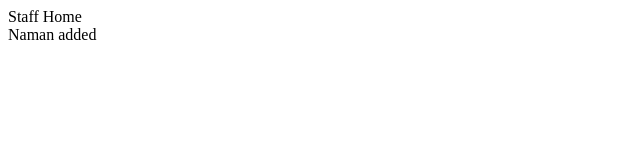
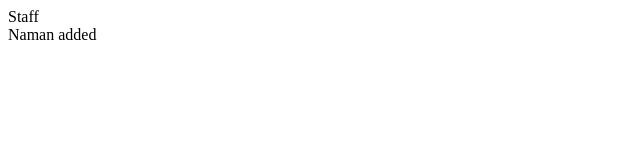
Before and after one commit to JBzZoN/Bookstack, a React (Vite) app in the folder client/: page /staff in a window 1280 px wide. Shown: the top 160 px of the page, without its empty margins (0-640 px from the left). Built offline with nearby package versions, Linux system fonts and the light colour scheme.

Commit message:
naman commit

```diff
--- a/client/src/pages/staff/home/home.jsx
+++ b/client/src/pages/staff/home/home.jsx
@@ -4,7 +4,7 @@ import { Outlet } from 'react-router-dom'
 function StaffHome() {
   return (
     <div>
-      <div>Staff Home</div>
+      <div>Staff</div>
       <div>Naman added</div>
       <Outlet/>
     </div>
```
